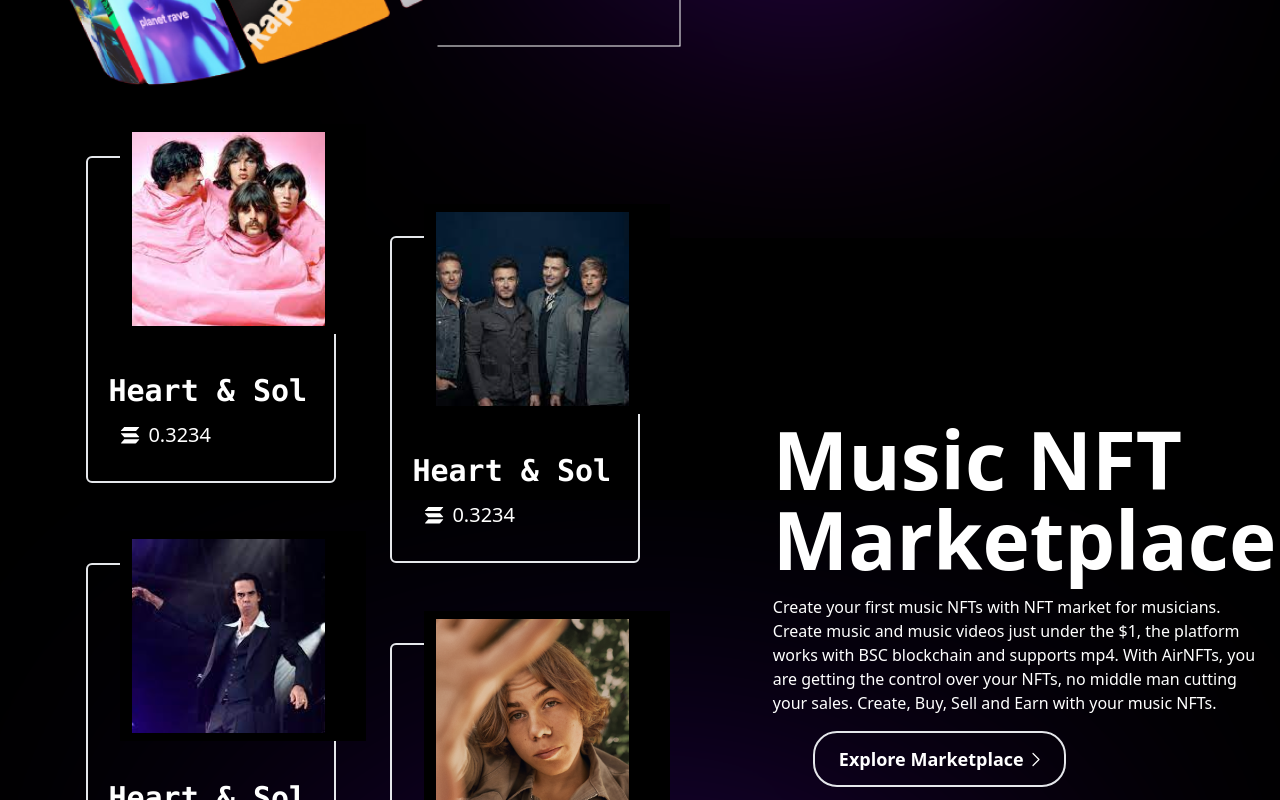
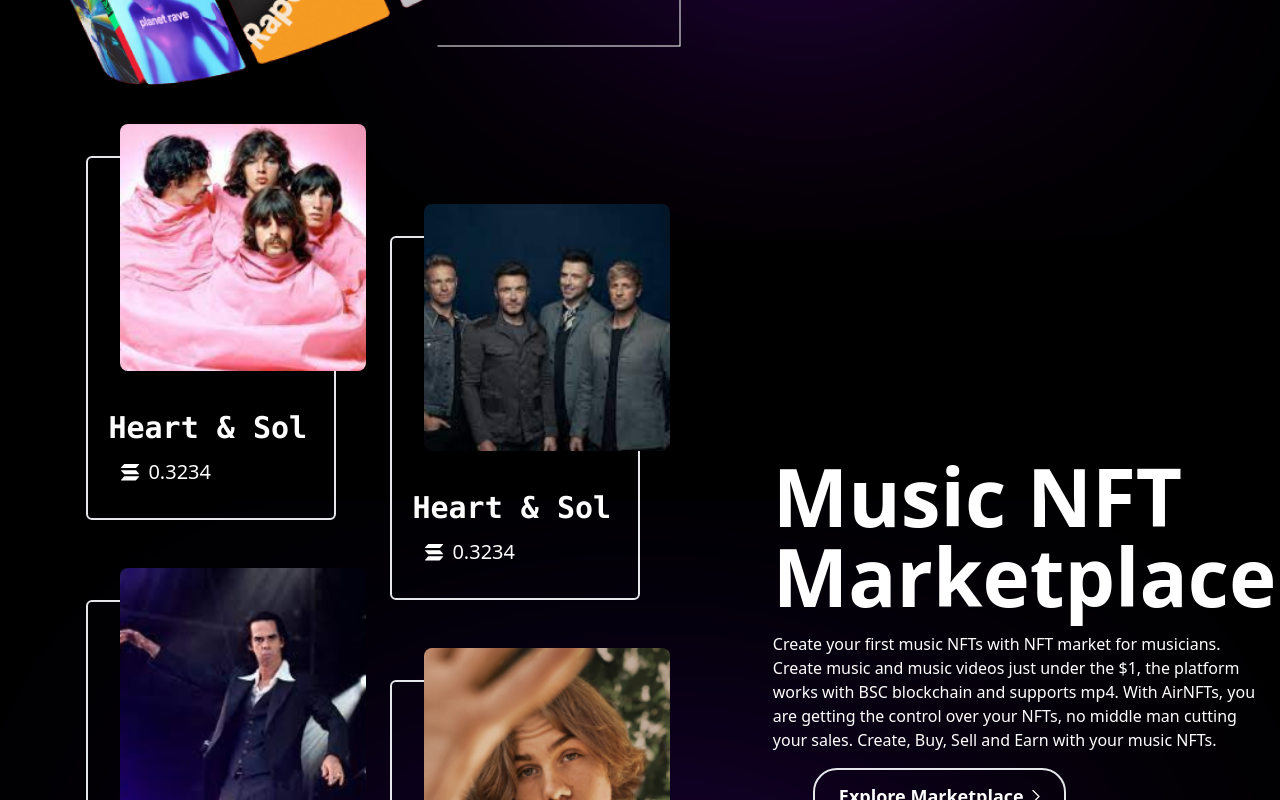
Before and after one commit to kumard3/nft-landing-page, a Next.js app: page / in a window 1280 px wide. Shown: the part 1740-2540 px from the top of the page. Built offline with nearby package versions, Linux system fonts and the light colour scheme.

Commit message:
css updated

```diff
--- a/components/MarketPlace.tsx
+++ b/components/MarketPlace.tsx
@@ -4,14 +4,14 @@ import { NftCard } from "./NftCard";
 export default function MarketPlace() {
   return (
     <>
-      <section className="">
+      <section>
         <div className="container px-6 py-12 mx-auto">
           <div className="grid items-center gap-4 xl:grid-cols-5">
             <div className="p-6 xl:col-span-3">
               <div className="grid md:grid-cols-2">
                 <div className="grid content-center ml-[3vw] relative -mt-[10rem]">
-                  <div className="py-10">
-                    <NftCard image="top1.png" />
+                  <div className="py-10" >
+                    <NftCard image="top1.png"   />
                   </div>
                   <div className="py-10">
                     <NftCard image="top2.png" />
--- a/components/NftCard.tsx
+++ b/components/NftCard.tsx
@@ -5,11 +5,11 @@ interface Props {
 export const NftCard = ({ image }: Props) => {
   return (
     <div className="border-2 min-h-[300px] sm:py-4 max-w-[250px] rounded-xl  sm:rounded-md ">
-      <div className="sm:bg-black sm:px-3 sm:py-2 sm:-right-8 sm:-top-[50px] relative   ">
+      <div className="sm:-right-8 sm:-top-[50px] relative  ">
         <img
           src={image}
           alt="title"
-          className="rounded-t-xl sm:rounded-none "
+          className="rounded-t-xl sm:rounded-lg w-full "
         />
       </div>
       <div className="px-5 py-3 sm:py-0  sm:-mt-4">
--- a/package.json
+++ b/package.json
@@ -13,7 +13,7 @@
   },
   "scripts": {
     "dev": "next dev",
-    "build": "next build",
+    "build": "next build && next export",
     "start": "next start",
     "lint": "next lint"
   },
```
Also changed, not shown: 1 other file (tests, documents, lock files or other folders).
